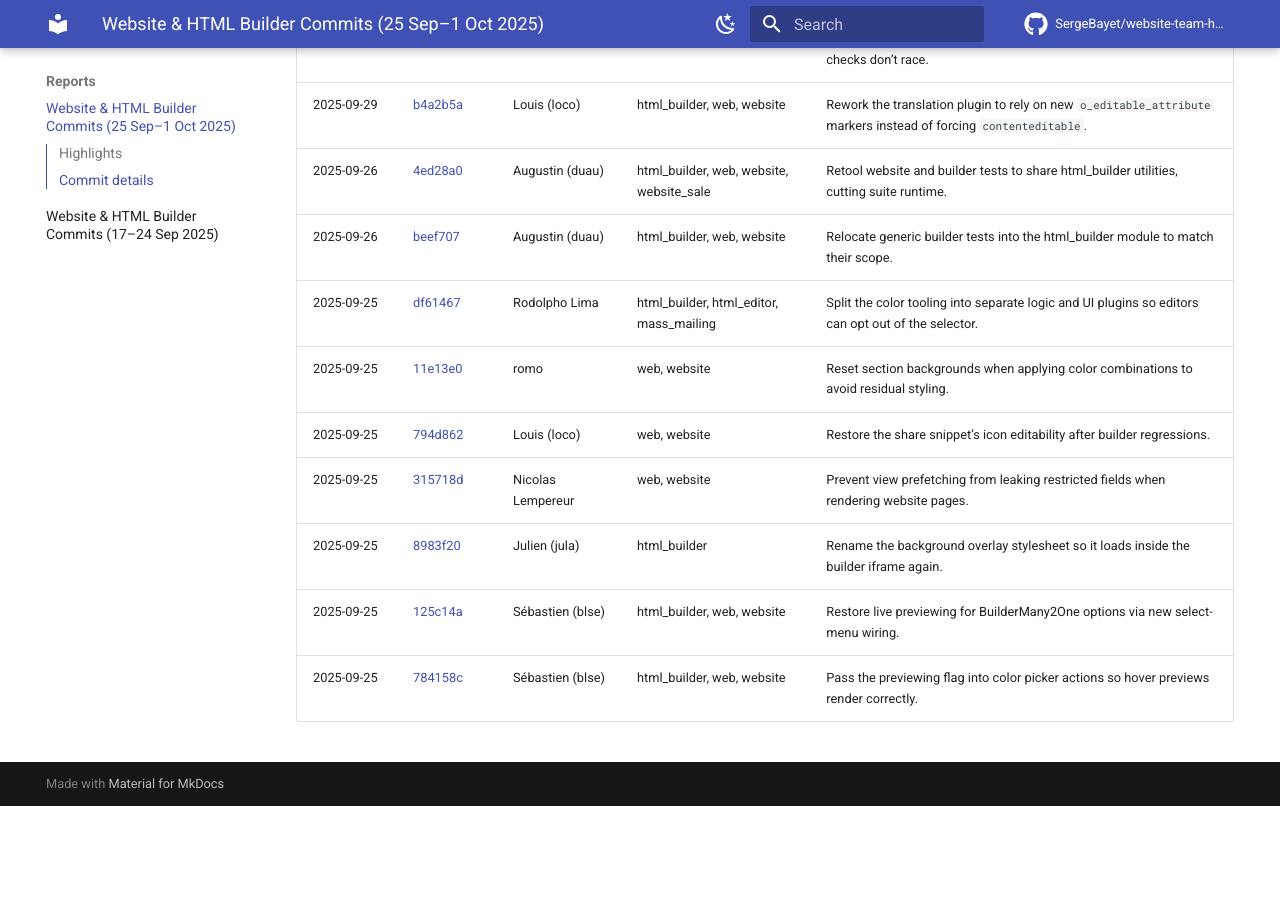
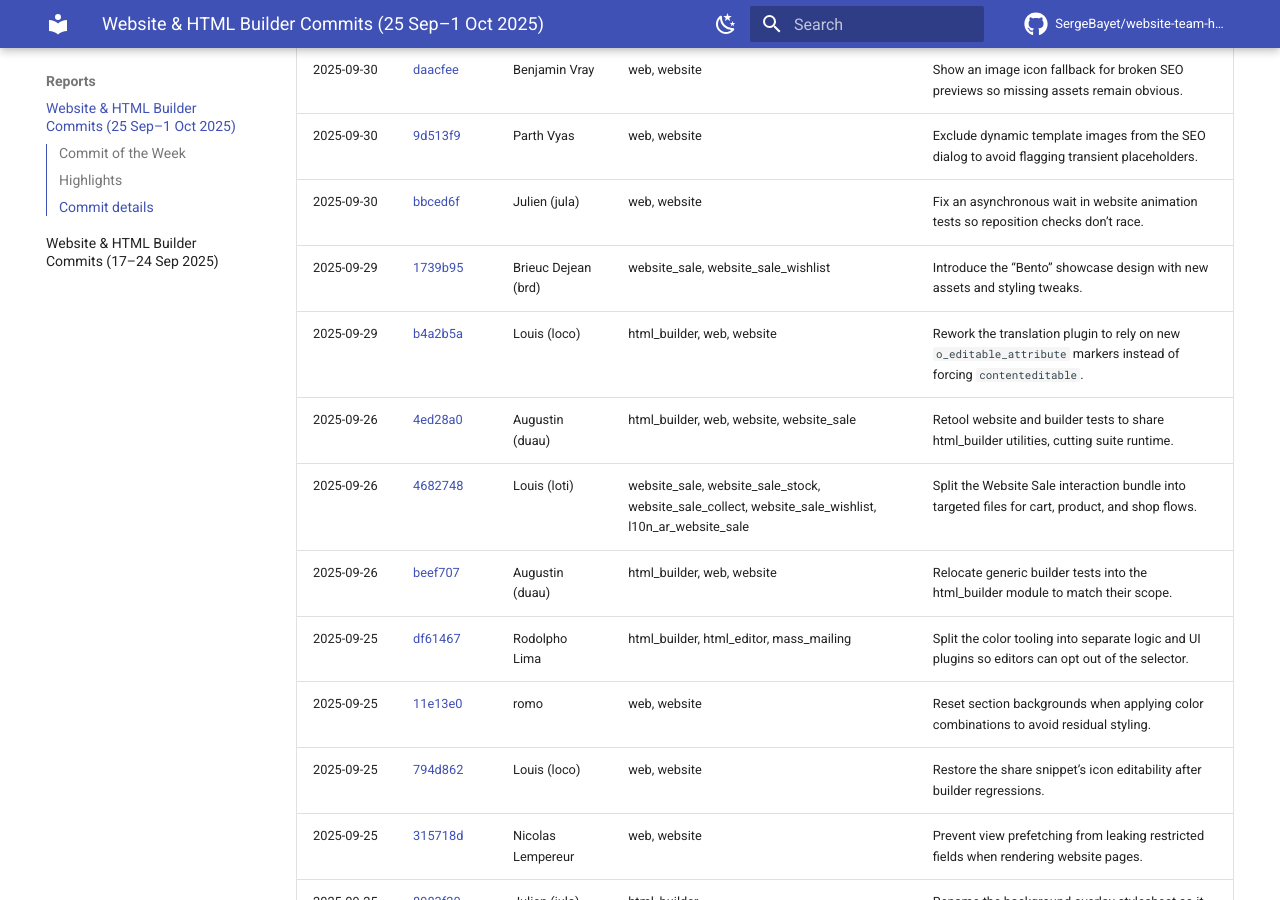
Before and after one commit to SergeBayet/website-team-handbook, an MkDocs documentation site: the page built from docs/reports/2025-10-01-odoo-website-html-builder-commits.md, in a window 1280 px wide and 900 px high, scrolled down 1452 px. Built offline with MkDocs 1.6.1 and Material for MkDocs 9.7.7, drawn with Linux system fonts in a browser that asks for light colours; comment, search, counter and statistics services are not loaded; before the commit the page ends 2258 px from its top, so only the background shows below that; some of the changed text lies outside the part shown.

Commit message:
Add website_sale builder commits and weekly standouts

```diff
--- a/docs/reports/2025-10-01-odoo-website-html-builder-commits.md
+++ b/docs/reports/2025-10-01-odoo-website-html-builder-commits.md
@@ -1,6 +1,10 @@
 # Odoo Website & HTML Builder — Weekly Commit Digest (25 Sep – 1 Oct 2025)
 
 This digest covers all commits that touched the `addons/website` and `addons/html_builder` directories of the [Odoo community repository](https://github.com/odoo/odoo) between **25 September and 1 October 2025** (UTC). The list was assembled on 1 Oct 2025 using the GitHub REST API with path filters for both modules.
+
+## Commit of the Week
+
+- **[4682748](https://github.com/odoo/odoo/commit/4682748e6e3c2c6df3f50e2840b9931cd7a934a2)** — Refactored Website Sale interactions into focused modules, paving the way for cleaner cart and product page behaviours.
 
 ## Highlights
 
@@ -24,8 +28,10 @@ This digest covers all commits that touched the `addons/website` and `addons/htm
 | 2025-09-30 | [daacfee](https://github.com/odoo/odoo/commit/daacfee5b89b3dd5bac4e4edbd15bdd0bf65fa77) | Benjamin Vray | web, website | Show an image icon fallback for broken SEO previews so missing assets remain obvious. |
 | 2025-09-30 | [9d513f9](https://github.com/odoo/odoo/commit/9d513f9187dcc04354345690b850184a2cdbe2ee) | Parth Vyas | web, website | Exclude dynamic template images from the SEO dialog to avoid flagging transient placeholders. |
 | 2025-09-30 | [bbced6f](https://github.com/odoo/odoo/commit/bbced6fc418f0ddef977698c7e886ea9d11416d6) | Julien (jula) | web, website | Fix an asynchronous wait in website animation tests so reposition checks don’t race. |
+| 2025-09-29 | [1739b95](https://github.com/odoo/odoo/commit/1739b954fa34bc62223d892f2cdacbccebd5f8a2) | Brieuc Dejean (brd) | website_sale, website_sale_wishlist | Introduce the “Bento” showcase design with new assets and styling tweaks. |
 | 2025-09-29 | [b4a2b5a](https://github.com/odoo/odoo/commit/b4a2b5a47a0c79b9ececec8fbaf9e1bd712a9ea4) | Louis (loco) | html_builder, web, website | Rework the translation plugin to rely on new `o_editable_attribute` markers instead of forcing `contenteditable`. |
 | 2025-09-26 | [4ed28a0](https://github.com/odoo/odoo/commit/4ed28a0cebe847ab69d1e58840b38be49707cada) | Augustin (duau) | html_builder, web, website, website_sale | Retool website and builder tests to share html_builder utilities, cutting suite runtime. |
+| 2025-09-26 | [4682748](https://github.com/odoo/odoo/commit/4682748e6e3c2c6df3f50e2840b9931cd7a934a2) | Louis (loti) | website_sale, website_sale_stock, website_sale_collect, website_sale_wishlist, l10n_ar_website_sale | Split the Website Sale interaction bundle into targeted files for cart, product, and shop flows. |
 | 2025-09-26 | [beef707](https://github.com/odoo/odoo/commit/beef7078138c4185f912ebbd042faf2782b2d17e) | Augustin (duau) | html_builder, web, website | Relocate generic builder tests into the html_builder module to match their scope. |
 | 2025-09-25 | [df61467](https://github.com/odoo/odoo/commit/df6146737aa0b3963d4341100b0a1214e5345d41) | Rodolpho Lima | html_builder, html_editor, mass_mailing | Split the color tooling into separate logic and UI plugins so editors can opt out of the selector. |
 | 2025-09-25 | [11e13e0](https://github.com/odoo/odoo/commit/11e13e0907ca92442d0547c97dd5ed3c26a99c46) | romo | web, website | Reset section backgrounds when applying color combinations to avoid residual styling. |
```
Also changed, not shown: docs/reports/2025-09-24-odoo-website-html-builder-commits.md (+5 -0 lines).
